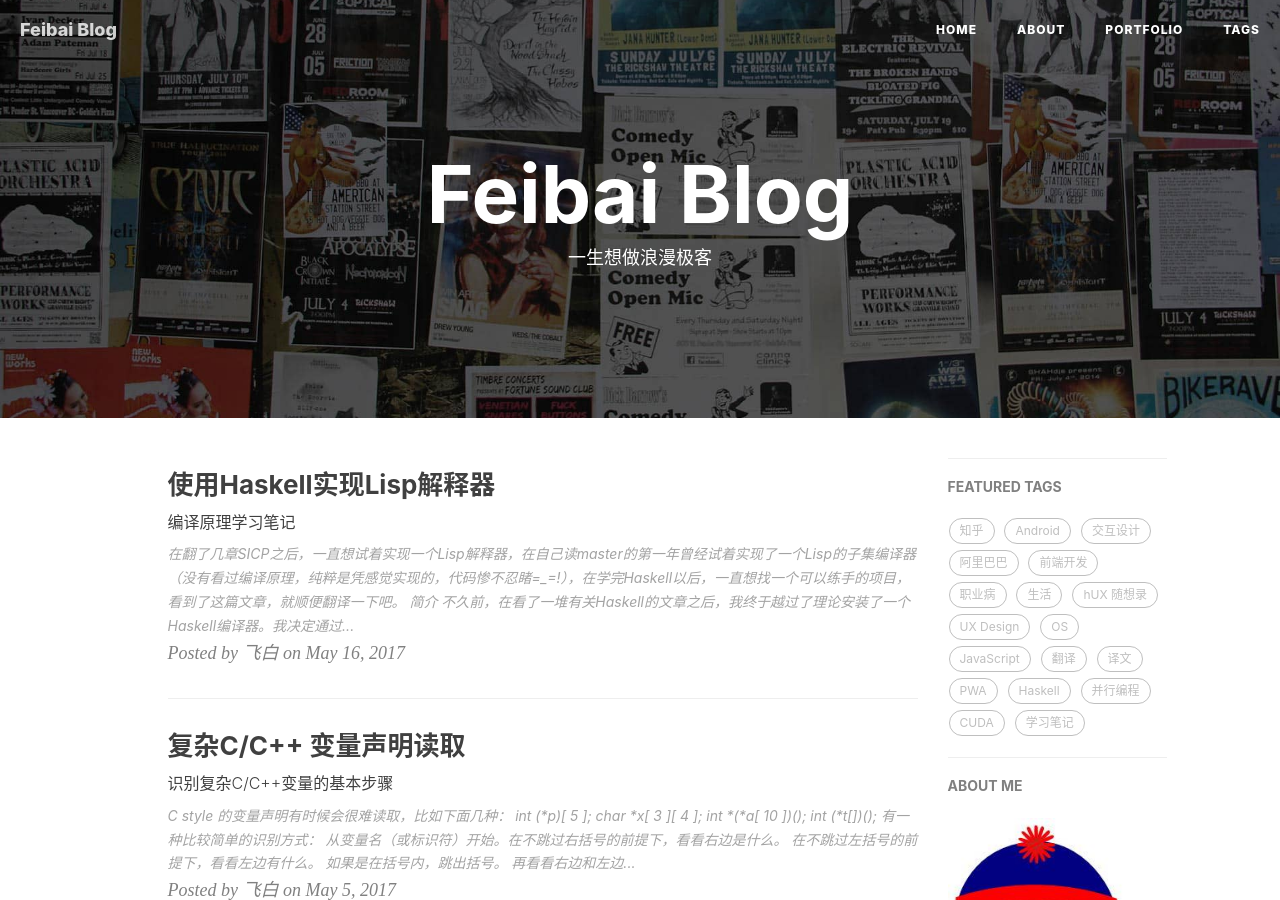
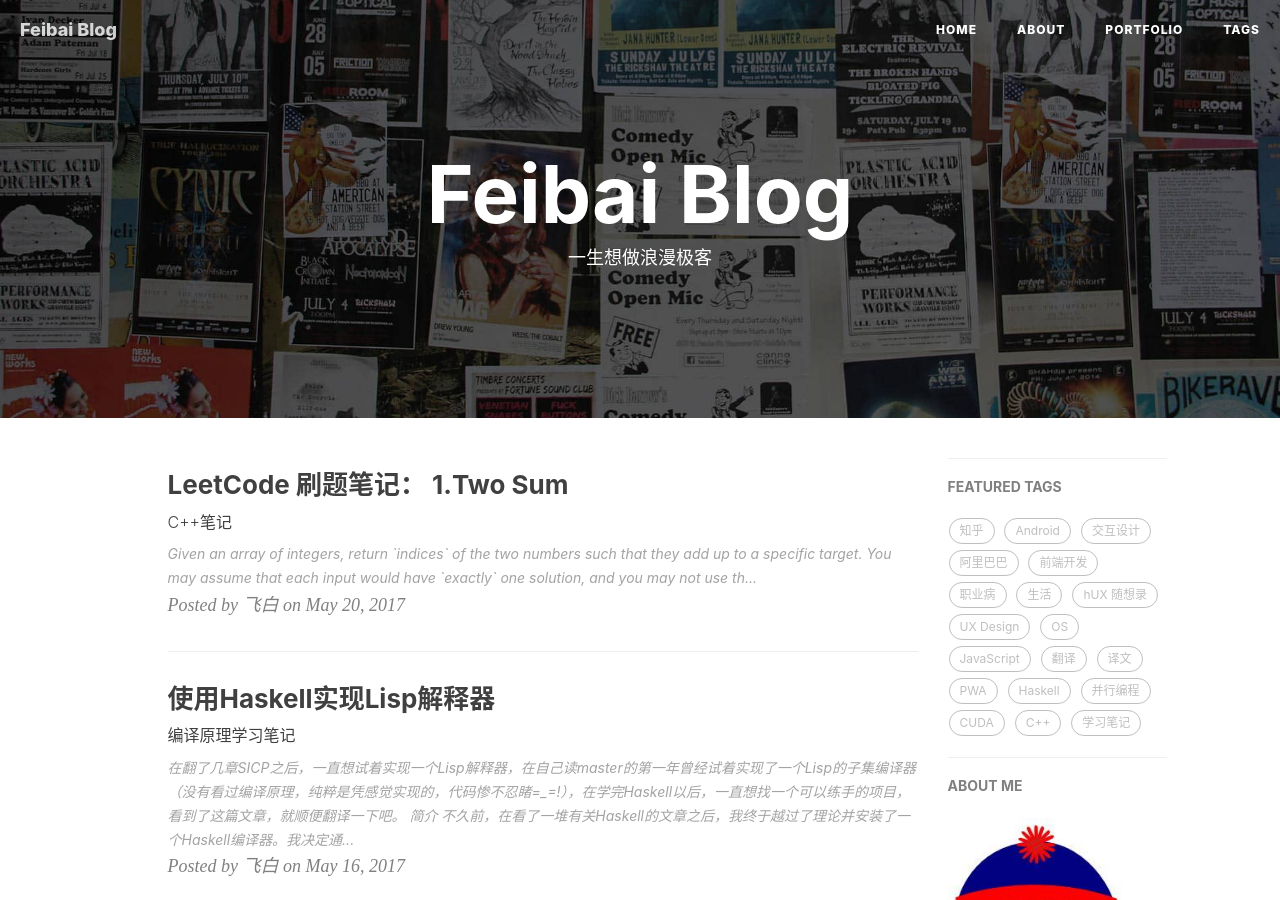
Before and after one commit to FeibHwang/my_Blog, a Jekyll site: the page built from index.html, in a window 1280 px wide and 900 px high. Built offline with Jekyll 4.4.1, drawn with Linux system fonts in a browser that asks for light colours; nearby versions of some CDN libraries; the list of posts is cut into pages by our own code; comment, search, counter and statistics services are not loaded; some of the changed text lies outside the part shown.

Commit message:
leetcode note

```diff
--- /dev/null
+++ b/_posts/2017-05-20-LeetCode_Note_1.markdown
@@ -0,0 +1,66 @@
+---
+layout:     post
+title:      "LeetCode 刷题笔记： 1.Two Sum"
+subtitle:   "C++笔记"
+date:       2017-05-20 12:00:00
+author:     "飞白"
+header-img: "img/post-bg-2015.jpg"
+catalog: true
+tags:
+    - C++
+    - LeetCode
+---
+
+Given an array of integers, return `indices` of the two numbers such that they add up to a specific target.
+
+You may assume that each input would have `exactly` one solution, and you may not use the same element twice.
+
+Example:
+
+{% highlight %}
+
+Given nums = [2, 7, 11, 15], target = 9,
+
+Because nums[0] + nums[1] = 2 + 7 = 9,
+return [0, 1].
+
+{% endhighlight %}
+
+Solution 1: hash map
+
+Using hash map for the solution, record the needed value and the index pair.
+
+For Example: [2,7,11,15], target = 9
+
+Then the algorithm goes like:
+1. map->search 2: not find -> insert <7,0>  (9-2 = 7, index 0)
+2. map->search 7: find -> return {map[7],1} -> {0,1}
+
+Space Complexity: O(n)
+
+Time Complexity: O(n)
+
+Code:
+
+{% highlight c++ %}
+
+vector<int> twoSum(vector<int>& nums, int target) {
+    unordered_map<int,int> dict;
+    for(int i = 0; i < nums.size(); ++i)
+    {
+        if(dict.find(nums[i])==dict.end())
+        {
+            dict[target-nums[i]] = i;
+        }else{
+            return {dict[nums[i]],i};
+        }
+    }
+    return {};
+}
+
+{% endhighlight %}
+
+
+P.S:
+
+Two pointer is not suitable for this problem, because after sorting the array, the index is completely disorganized.
```
Also changed, not shown: _posts/2017-05-16-Lisp-Interpreter-in-Haskell.markdown (+4 -4 lines).
